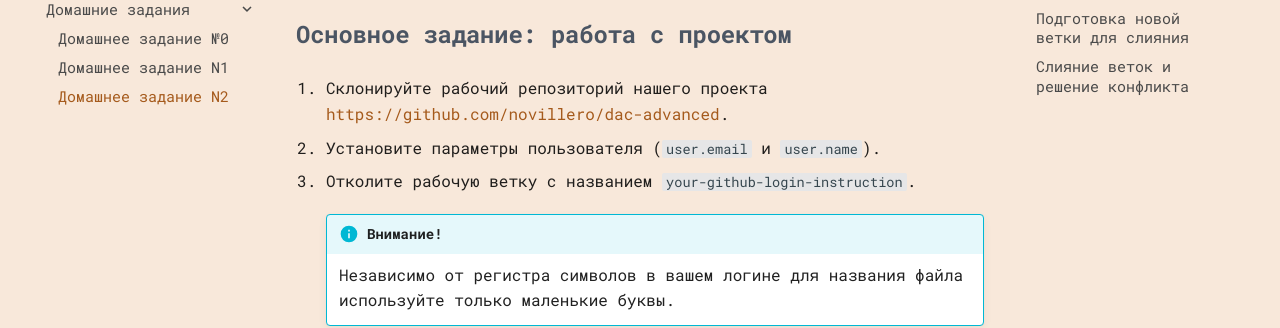
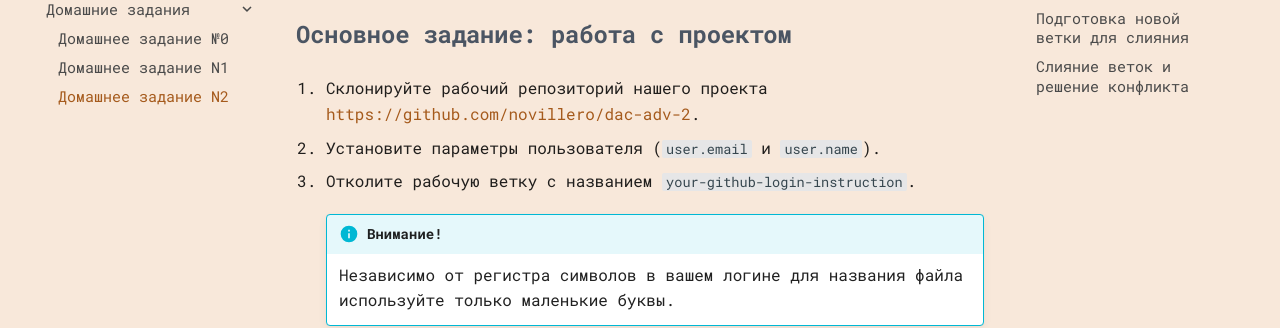
Before and after one commit to novillero/dac-adv-2, an MkDocs documentation site: the page built from docs/homeworks/homework-2.md, in a window 1280 px wide and 900 px high. Shown: the part 285-613 px from the top of the window. Built offline with MkDocs 1.6.1 and Material for MkDocs 9.7.7, drawn with Linux system fonts in a browser that asks for light colours; some web fonts are replaced; some of the changed lines change nothing that is shown.

Commit message:
fix repo

````diff
--- a/docs/homeworks/homework-2.md
+++ b/docs/homeworks/homework-2.md
@@ -8,7 +8,7 @@ tags:
 
 ## Основное задание: работа с проектом
 
-1. Склонируйте рабочий репозиторий нашего проекта [https://github.com/novillero/dac-advanced](https://github.com/novillero/dac-advanced){target=_blank}.
+1. Склонируйте рабочий репозиторий нашего проекта [https://github.com/novillero/dac-adv-2](https://github.com/novillero/dac-adv-2){target=_blank}.
 
 2. Установите параметры пользователя (`user.email` и `user.name`).
 
@@ -21,7 +21,7 @@ tags:
 
 5. Сохраните изменения, добавьте их в индекс, создайте коммит, опубликуйте ветку и отправьте изменения в удалённый репозиторий.
 
-7. Перейдите в [GitHub → Pull requests](https://github.com/novillero/dac-advanced/pulls) и создайте Pull Request из вашей рабочей ветки в ветку `master`.
+7. Перейдите в [GitHub → Pull requests](https://github.com/novillero/dac-adv-2/pulls) и создайте Pull Request из вашей рабочей ветки в ветку `master`.
 
     Не забудьте добавить название и описание пулл реквеста.
 
@@ -75,7 +75,7 @@ tags:
         git push --set-upstream origin название-вашей-ветки
         ```
 
-    12. Откройте репозиторий в GitHub: [https://github.com/novillero/dac-advanced](https://github.com/novillero/dac-advanced){target=_blank}.
+    12. Откройте репозиторий в GitHub: [https://github.com/novillero/dac-adv-2](https://github.com/novillero/dac-adv-2){target=_blank}.
 
     13. Перейдите на вкладку **Pull requests** и нажмите кнопку **New pull request**.
 
````
